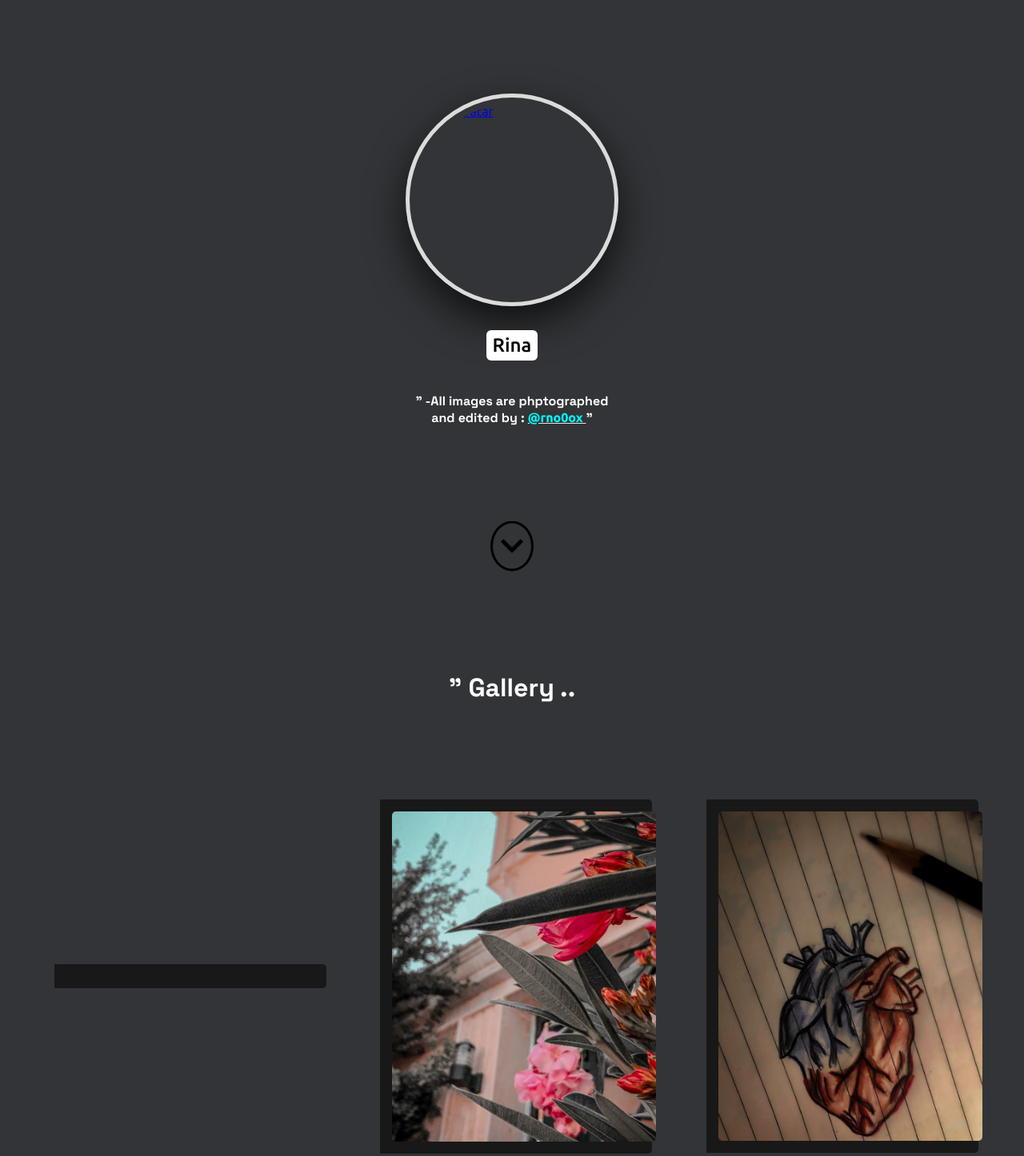
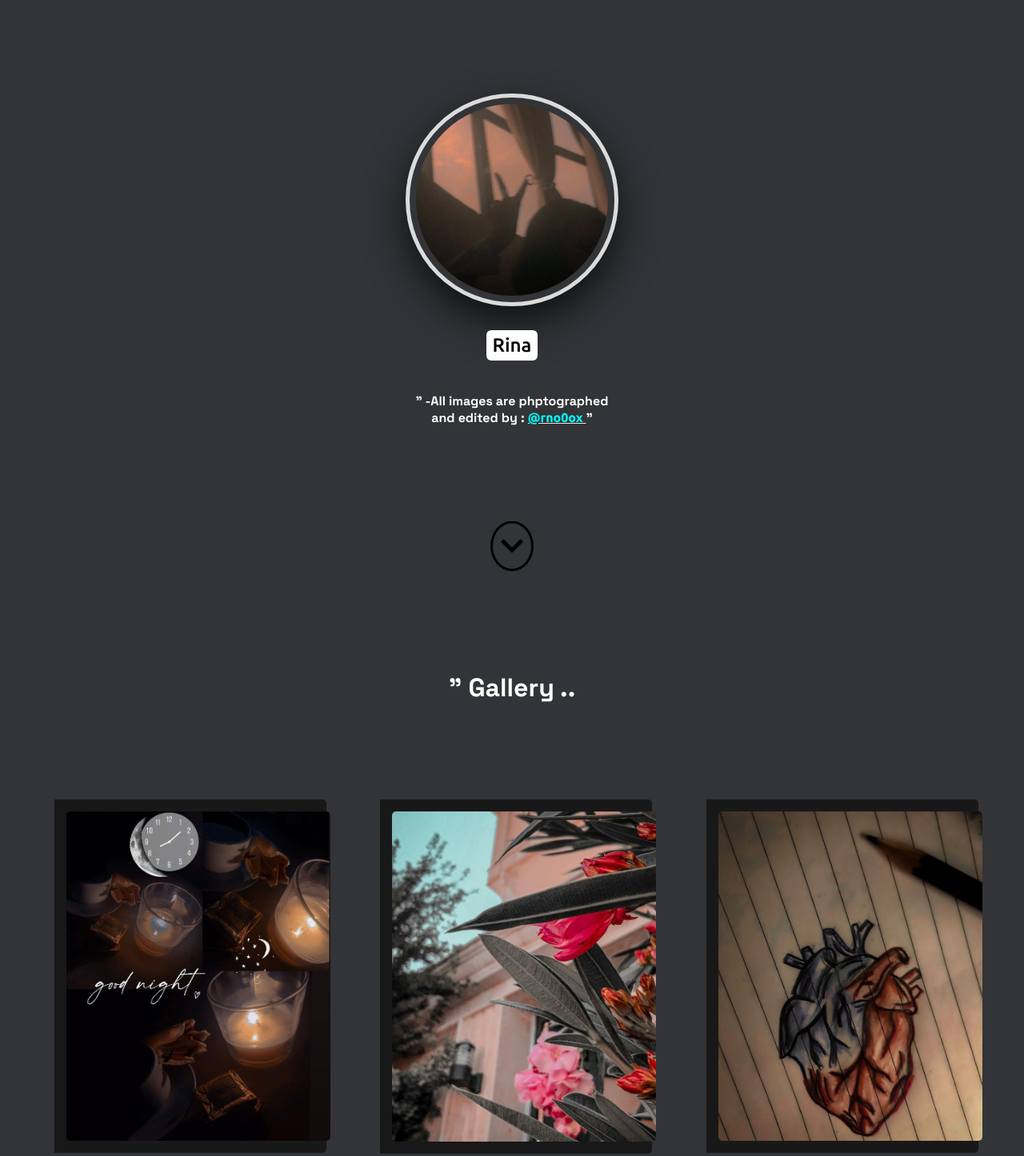
Before and after one commit to khaledYS/photo-gallery-Rina, a plain HTML site: page index.html in a window 1280 px wide. Shown: the part 60-1506 px from the top of the page at 80% size. Drawn offline with nearby package versions, Linux system fonts and the light colour scheme; the site is published under a folder, as on GitHub Pages, so addresses that start at the root find nothing.

Commit message:
Update index.html

```diff
--- a/index.html
+++ b/index.html
@@ -32,7 +32,7 @@
     <div class="first-sec">
         <div class="animate__animated  animate__fadeIn wow avatar-sec ">
             <a href="https://www.instagram.com/rno0ox/" class="img-con">
-                <img class="" src="/imgs/rina-avatar.jpg" alt="Rina avatar">
+                <img class="" src="imgs/rina-avatar.jpg" alt="Rina avatar">
             </a>
             <a href="https://www.instagram.com/rno0ox/" class="name-con">Rina</a>
             <h4> " -All images are phptographed <br> and edited by : <a href="https://www.instagram.com/rno0ox/"   class="username-insta" >@rno0ox  </a>   " </h4>
@@ -46,7 +46,7 @@
         <h1 style="flex-basis: 100%; text-align: center; font-family: 'Space Grotesk', sans-serif;color: white;
         margin: 50px 0 80px 0;">" Gallery .. </h1>
         <a class="img-con" href="https://www.instagram.com/p/CTh-n1YsOd7/">
-            <img src="/imgs/img1.jpg" alt="">
+            <img src="imgs/img1.jpg" alt="">
         </a>
         <a class="img-con" href="https://www.instagram.com/p/CS4LUeYKSI8/">
             <img src="imgs/img2.jpg" alt="">
```
